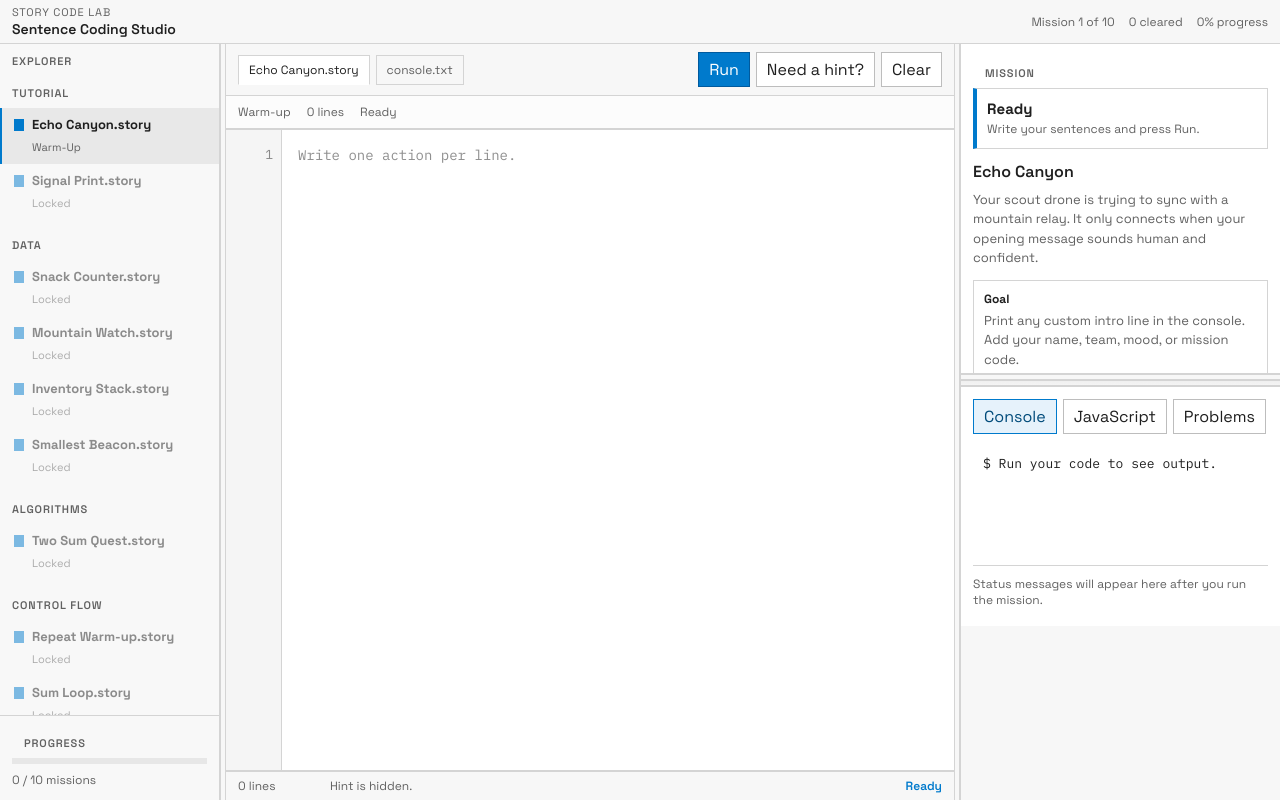
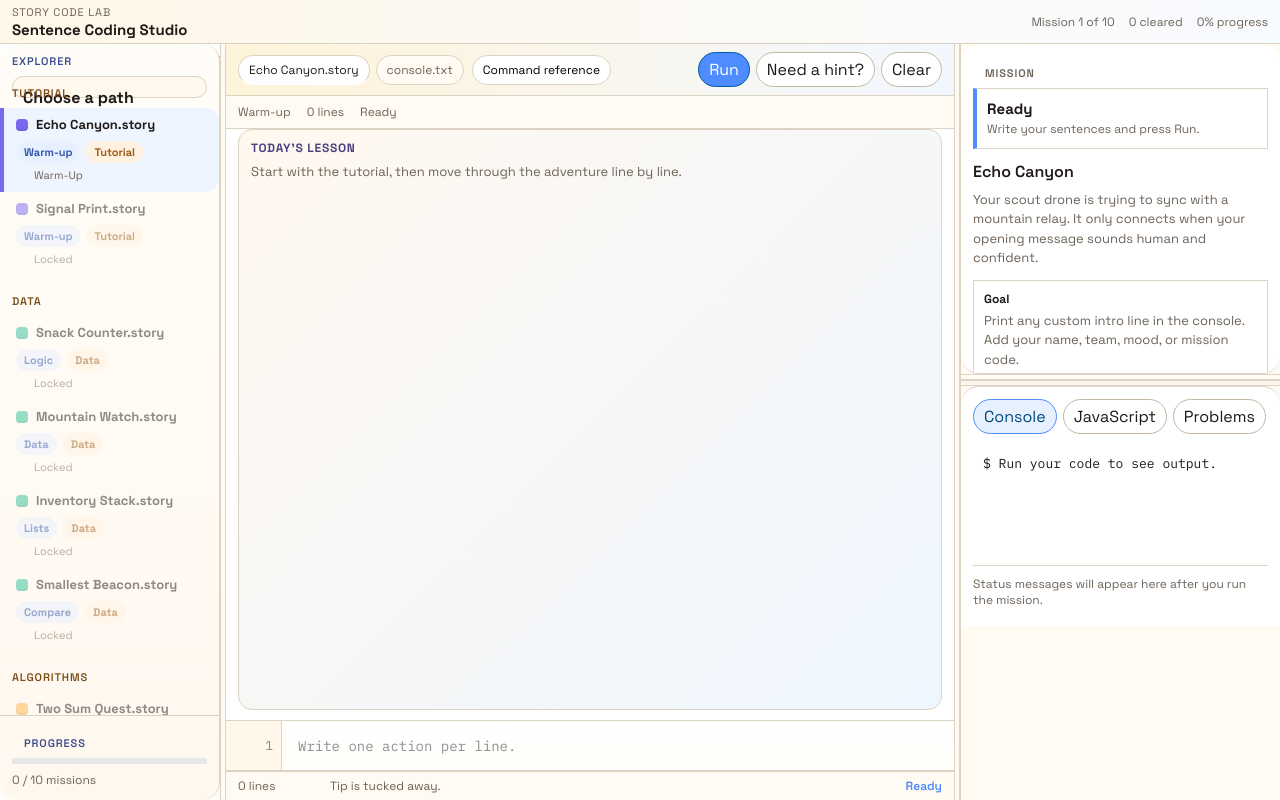
Before and after one commit to DH4410/LearnToCode, a Next.js app: page / in a window 1280 px wide. Built offline with nearby package versions, Linux system fonts and the light colour scheme.

Commit message:
feat: enhance UI with new tutorial and command reference panels, improve styling and layout

```diff
--- a/app/globals.css
+++ b/app/globals.css
@@ -1,17 +1,22 @@
 :root {
-  --bg: #f3f3f3;
+  --bg: #f7f5ef;
   --panel: #ffffff;
-  --panel-muted: #f7f7f7;
-  --sidebar: #f8f8f8;
-  --border: #d4d4d4;
-  --border-strong: #bdbdbd;
-  --text: #1f1f1f;
-  --muted: #616161;
-  --accent: #007acc;
-  --accent-soft: #e6f2fb;
-  --success: #1a7f37;
-  --warning: #a15c00;
-  --error: #b42318;
+  --panel-muted: #fffaf2;
+  --sidebar: #fffdf8;
+  --border: #ddd3c4;
+  --border-strong: #c4b8a4;
+  --text: #1f1a17;
+  --muted: #6d6258;
+  --accent: #4e8cff;
+  --accent-soft: #e7f0ff;
+  --success: #1f9d55;
+  --warning: #c16b06;
+  --error: #d64545;
+  --tutorial: #7b68ee;
+  --tutorial-soft: #efeaff;
+  --mint: #2fbf9a;
+  --sun: #ffb347;
+  --coral: #ff7f6b;
 }
 
 * {
@@ -29,6 +34,10 @@ body {
   background: var(--bg);
   color: var(--text);
   font-family: var(--font-space-grotesk, "Segoe UI", sans-serif);
+  background-image:
+    radial-gradient(circle at top left, rgba(78, 140, 255, 0.12), transparent 32%),
+    radial-gradient(circle at top right, rgba(255, 179, 71, 0.16), transparent 28%),
+    linear-gradient(180deg, #fffdf8 0%, #f7f5ef 100%);
 }
 
 button,
@@ -45,7 +54,7 @@ textarea {
   height: 100%;
   display: grid;
   grid-template-rows: 44px minmax(0, 1fr);
-  background: var(--panel);
+  background: linear-gradient(180deg, #ffffff 0%, #fffdfb 100%);
 }
 
 .workspace-body {
@@ -61,7 +70,7 @@ textarea {
   gap: 16px;
   padding: 0 12px;
   border-bottom: 1px solid var(--border);
-  background: var(--panel-muted);
+  background: linear-gradient(90deg, #fff7e8 0%, #f8fbff 100%);
 }
 
 .brand-block {
@@ -80,8 +89,8 @@ textarea {
 
 .brand-block h1 {
   margin: 1px 0 0;
-  font-size: 14px;
-  font-weight: 600;
+  font-size: 15px;
+  font-weight: 700;
 }
 
 .topbar-stats {
@@ -99,9 +108,79 @@ textarea {
   grid-template-columns: 220px 6px minmax(0, 1fr) 6px 320px;
 }
 
+.tutorial-banner {
+  display: grid;
+  grid-template-columns: auto minmax(0, 1fr) auto;
+  gap: 16px;
+  align-items: center;
+  margin: 12px;
+  padding: 14px;
+  border: 1px solid var(--border-strong);
+  border-radius: 18px;
+  background: linear-gradient(135deg, #fff7df 0%, #eef6ff 55%, #f8f2ff 100%);
+  box-shadow: 0 10px 30px rgba(72, 62, 52, 0.08);
+}
+
+.tutorial-badge {
+  align-self: start;
+  padding: 6px 10px;
+  border-radius: 999px;
+  background: var(--tutorial);
+  color: #fff;
+  font-size: 11px;
+  font-weight: 700;
+  text-transform: uppercase;
+  letter-spacing: 0.08em;
+}
+
+.tutorial-content h2 {
+  margin: 0 0 6px;
+  font-size: 20px;
+}
+
+.tutorial-content p {
+  margin: 0;
+  color: var(--muted);
+  line-height: 1.5;
+}
+
+.tutorial-steps {
+  display: grid;
+  grid-template-columns: repeat(3, minmax(0, 1fr));
+  gap: 10px;
+  margin-top: 12px;
+}
+
+.tutorial-step {
+  padding: 10px;
+  border: 1px solid var(--border);
+  border-radius: 14px;
+  background: rgba(255, 255, 255, 0.8);
+}
+
+.tutorial-step strong {
+  display: block;
+  margin-bottom: 4px;
+  color: #2b2430;
+}
+
+.tutorial-step span {
+  color: var(--muted);
+  font-size: 13px;
+  line-height: 1.4;
+}
+
+.tutorial-actions {
+  display: flex;
+  flex-direction: column;
+  gap: 8px;
+  min-width: 180px;
+}
+
 .panel-surface {
   min-height: 0;
   background: var(--panel);
+  border-radius: 18px;
 }
 
 .resize-handle {
@@ -137,7 +216,7 @@ textarea {
   display: grid;
   grid-template-rows: auto minmax(0, 1fr) auto;
   border-right: 1px solid var(--border);
-  background: var(--sidebar);
+  background: linear-gradient(180deg, #fffdf8 0%, #fff8ef 100%);
 }
 
 .section-label {
@@ -149,6 +228,33 @@ textarea {
   text-transform: uppercase;
 }
 
+.section-label-accent {
+  color: #3b4d8c;
+}
+
+.section-label-category {
+  color: #7a4c1a;
+}
+
+.explorer-note {
+  margin: 0 12px 10px;
+  padding: 10px;
+  border: 1px solid var(--border);
+  border-radius: 14px;
+  background: #fff8ec;
+}
+
+.explorer-note strong {
+  display: block;
+  margin-bottom: 3px;
+}
+
+.explorer-note span {
+  color: var(--muted);
+  font-size: 12px;
+  line-height: 1.4;
+}
+
 .mission-list {
   min-height: 0;
   overflow: auto;
@@ -158,20 +264,23 @@ textarea {
   width: 100%;
   padding: 8px 12px;
   border: 0;
-  border-left: 2px solid transparent;
+  border-left: 4px solid transparent;
   background: transparent;
   color: var(--text);
   text-align: left;
   cursor: pointer;
+  border-radius: 0 14px 14px 0;
+  transition: transform 140ms ease, background-color 140ms ease, border-color 140ms ease;
 }
 
 .mission-card:hover:not(:disabled) {
-  background: #efefef;
+  background: #fff5db;
+  transform: translateX(2px);
 }
 
 .mission-card.active {
-  background: #e8e8e8;
-  border-left-color: var(--accent);
+  background: #eef5ff;
+  border-left-color: var(--tutorial);
 }
 
 .mission-card.complete .mission-status {
@@ -192,9 +301,27 @@ textarea {
 }
 
 .file-icon {
-  width: 10px;
+  width: 12px;
   height: 12px;
   background: var(--accent);
+  border-radius: 4px;
+  box-shadow: inset 0 -2px 0 rgba(0, 0, 0, 0.08);
+}
+
+.file-icon-tutorial {
+  background: var(--tutorial);
+}
+
+.file-icon-data {
+  background: var(--mint);
+}
+
+.file-icon-algorithms {
+  background: var(--sun);
+}
+
+.file-icon-control-flow {
+  background: var(--coral);
 }
 
 .mission-status {
@@ -202,6 +329,29 @@ textarea {
   color: var(--muted);
   font-size: 11px;
   text-transform: capitalize;
+}
+
+.mission-pill-row {
+  display: flex;
+  flex-wrap: wrap;
+  gap: 6px;
+  margin-top: 8px;
+}
+
+.mission-pill {
+  display: inline-flex;
+  align-items: center;
+  padding: 4px 8px;
+  border-radius: 999px;
+  background: var(--accent-soft);
+  color: #3356aa;
+  font-size: 11px;
+  font-weight: 700;
+}
+
+.mission-pill-secondary {
+  background: #fff1df;
+  color: #9a5a15;
 }
 
 .sidebar-footer {
@@ -240,7 +390,7 @@ textarea {
   gap: 12px;
   padding: 8px 12px;
   border-bottom: 1px solid var(--border);
-  background: var(--panel-muted);
+  background: linear-gradient(90deg, #fff4d9 0%, #f2f7ff 100%);
 }
 
 .tab-row,
@@ -254,8 +404,9 @@ textarea {
 .file-tab {
   padding: 6px 10px;
   border: 1px solid var(--border);
-  background: var(--panel);
+  background: #fff;
   font-size: 12px;
+  border-radius: 999px;
 }
 
 .file-tab.active {
@@ -268,6 +419,15 @@ textarea {
   background: var(--panel-muted);
 }
 
+.command-tab {
+  margin-left: 2px;
+}
+
+.command-tab.active {
+  border-color: var(--accent);
+  background: #fff;
+}
+
 .primary-button,
 .secondary-button,
 .output-tab {
@@ -276,6 +436,7 @@ textarea {
   background: var(--panel);
   color: var(--text);
   cursor: pointer;
+  border-radius: 999px;
 }
 
 .primary-button {
@@ -297,7 +458,7 @@ textarea {
   border-bottom: 1px solid var(--border);
   color: var(--muted);
   font-size: 12px;
-  background: #fcfcfc;
+  background: #fffbf3;
 }
 
 .editor-shell {
@@ -306,14 +467,14 @@ textarea {
   grid-template-columns: 56px minmax(0, 1fr);
   border-top: 1px solid var(--border);
   border-bottom: 1px solid var(--border);
-  background: #ffffff;
+  background: linear-gradient(180deg, #ffffff 0%, #fffef9 100%);
 }
 
 .editor-gutter {
   min-height: 0;
   overflow: hidden;
   border-right: 1px solid var(--border);
-  background: #f5f5f5;
+  background: #fff7ea;
   color: #8a8a8a;
   font-family: var(--font-ibm-plex-mono, "Consolas", monospace);
   font-size: 13px;
@@ -348,7 +509,7 @@ textarea {
 
 .editor-highlight {
   color: #202020;
-  background: #ffffff;
+  background: linear-gradient(180deg, #ffffff 0%, #fffefa 100%);
   pointer-events: none;
 }
 
@@ -368,24 +529,24 @@ textarea {
 }
 
 .tok-command {
-  color: #005cc5;
-  font-weight: 600;
+  color: #2f6df6;
+  font-weight: 700;
 }
 
 .tok-type {
-  color: #6f42c1;
+  color: #8e44ad;
 }
 
 .tok-keyword {
-  color: #0366d6;
+  color: #1d7f6d;
 }
 
 .tok-string {
-  color: #22863a;
+  color: #b25a00;
 }
 
 .tok-number {
-  color: #b31d28;
+  color: #c0392b;
 }
 
 .tok-operator {
@@ -533,6 +694,36 @@ textarea {
   margin-top: 10px;
 }
 
+.command-popout {
+  position: fixed;
+  top: 66px;
+  right: 16px;
+  z-index: 50;
+  width: min(440px, calc(100vw - 32px));
+  max-height: calc(100vh - 92px);
+  overflow: auto;
+  padding: 12px;
+  border: 1px solid var(--border-strong);
+  background: #fff;
+  box-shadow: 0 18px 42px rgba(16, 24, 40, 0.18);
+}
+
+.command-popout-header {
+  display: flex;
+  align-items: center;
+  justify-content: space-between;
+  gap: 12px;
+  margin-bottom: 10px;
+  padding-bottom: 8px;
+  border-bottom: 1px solid var(--border);
+}
+
+.command-popout-header strong {
+  font-size: 13px;
+  text-transform: uppercase;
+  letter-spacing: 0.08em;
+}
+
 .guide-copy {
   margin: 6px 0 0;
   color: var(--muted);
@@ -566,6 +757,7 @@ textarea {
 
 .terminal-panel {
   border-top: 1px solid var(--border);
+  border-radius: 18px 18px 0 0;
 }
 
 .terminal-success {
@@ -652,6 +844,10 @@ textarea {
 }
 
 .terminal-panel .code-view {
+  background: #ffffff;
+}
+
+.terminal-panel .code-view {
   border-top: 0;
   border-left: 0;
   border-right: 0;
@@ -672,7 +868,7 @@ textarea {
   margin-bottom: 8px;
   padding: 8px 10px;
   border: 1px solid var(--border);
-  background: #f7f9fc;
+  background: #f5f7ff;
   color: var(--text);
 }
 
@@ -729,6 +925,40 @@ textarea {
   }
 }
 
+.lesson-strip {
+  margin: 0 12px 10px;
+  padding: 10px 12px;
+  border: 1px solid var(--border);
+  border-radius: 14px;
+  background: linear-gradient(135deg, #fff8ef, #eef6ff);
+}
+
+.lesson-strip strong {
+  display: block;
+  margin-bottom: 4px;
+  font-size: 12px;
+  text-transform: uppercase;
+  letter-spacing: 0.06em;
+  color: #4d4182;
+}
+
+.lesson-strip span {
+  color: var(--muted);
+  font-size: 13px;
+  line-height: 1.4;
+}
+
+.command-popout {
+  border-radius: 18px;
+}
+
+.command-popout-header {
+  position: sticky;
+  top: 0;
+  background: #fff;
+  z-index: 1;
+}
+
 @keyframes success-pulse {
   0%,
   100% {
@@ -766,6 +996,27 @@ textarea {
     min-height: 100vh;
   }
 
+  .command-popout {
+    position: static;
+    width: auto;
+    max-height: none;
+    margin: 12px;
+  }
+
+  .tutorial-banner {
+    grid-template-columns: 1fr;
+  }
+
+  .tutorial-steps {
+    grid-template-columns: 1fr;
+  }
+
+  .tutorial-actions {
+    min-width: 0;
+    flex-direction: row;
+    flex-wrap: wrap;
+  }
+
   .dock-row {
     display: none;
   }
@@ -781,6 +1032,10 @@ textarea {
 
   .editor-column {
     min-height: 520px;
+  }
+
+  .lesson-strip {
+    margin: 0 12px 10px;
   }
 
   .dock-row {
--- a/app/page.tsx
+++ b/app/page.tsx
@@ -32,6 +32,14 @@ const languageGuide = [
   "push 9 into nums",
   "show total",
   "print text",
+  "show score + 2",
+  "show number + number1 + number2 + number3",
+  "set lowest to smallest number in nums",
+  "set firstItem to first item in nums",
+  "set lastItem to last item in nums",
+  "set count to size of nums",
+  "set pair to index pair from nums that adds to target",
+  "show \"mission complete\"",
 ];
 
 type EditorIssue = {
@@ -411,6 +419,7 @@ export default function Home() {
   const editorGutterRef = useRef<HTMLDivElement | null>(null);
   const [showCommandsPanel, setShowCommandsPanel] = useState(false);
   const [successFlash, setSuccessFlash] = useState(false);
+  const [showTutorialCard, setShowTutorialCard] = useState(true);
 
   const activeChallenge = challenges[activeIndex];
   const program = drafts[activeChallenge.id] ?? "";
@@ -497,6 +506,7 @@ export default function Home() {
     setShowHint(false);
     setRunState("idle");
     setSuccessFlash(false);
+    setShowCommandsPanel(false);
   }, [activeChallenge]);
 
   useEffect(() => {
@@ -549,6 +559,15 @@ export default function Home() {
       setCelebration(`Mission complete: ${activeChallenge.title}`);
       setRunState("success");
       setSuccessFlash(true);
+
+      const nextChallengeIndex = Math.min(activeIndex + 1, challenges.length - 1);
+
+      if (nextChallengeIndex > activeIndex) {
+        setTimeout(() => {
+          setActiveIndex(nextChallengeIndex);
+        }, 350);
+      }
+
       return;
     }
 
@@ -799,6 +818,75 @@ export default function Home() {
     </div>
   );
 
+  const commandReferencePanel = showCommandsPanel ? (
+    <div className="command-popout" role="dialog" aria-label="Command reference">
+      <div className="command-popout-header">
+        <strong>Command Reference</strong>
+        <button
+          className="secondary-button"
+          onClick={() => setShowCommandsPanel(false)}
+          type="button"
+        >
+          Close
+        </button>
+      </div>
+      <p className="guide-copy">Quick patterns you can use anywhere in the missions.</p>
+      <div className="guide-list">
+        {languageGuide.map((line) => (
+          <code key={line} className="guide-line">
+            {line}
+          </code>
+        ))}
+      </div>
+    </div>
+  ) : null;
+
+  const tutorialPanel = showTutorialCard ? (
+    <div className="tutorial-banner" role="region" aria-label="Tutorial">
+      <div className="tutorial-badge">Start Here</div>
+      <div className="tutorial-content">
+        <h2>Learn by playing</h2>
+        <p>
+          This place mixes Scratch-style friendly steps with a code editor. Read the goal, write one line at a
+          time, then run it to see the console change.
+        </p>
+        <div className="tutorial-steps">
+          <div className="tutorial-step">
+            <strong>1. Read the mission</strong>
+            <span>Each level gives you a small job.</span>
+          </div>
+          <div className="tutorial-step">
+            <strong>2. Type your code</strong>
+            <span>Try simple variable words, lists, and show commands.</span>
+          </div>
+          <div className="tutorial-step">
+            <strong>3. Run and check</strong>
+            <span>The console and Problems panel tell you what happened.</span>
+          </div>
+        </div>
+      </div>
+      <div className="tutorial-actions">
+        <button className="primary-button" onClick={() => setActiveIndex(0)} type="button">
+          Start Tutorial
+        </button>
+        <button
+          className="secondary-button"
+          onClick={() => setShowCommandsPanel(true)}
+          type="button"
+        >
+          Open command tab
+        </button>
+        <button
+          className="secondary-button"
+          onClick={() => setShowTutorialCard(false)}
+          type="button"
+        >
+          Skip for now
+        </button>
+      </div>
+    </div>
+  ) : null;
+
   return (
     <main className="app-shell">
       <section className="ide-window">
@@ -817,10 +905,17 @@ export default function Home() {
           </div>
         </header>
 
+        {tutorialPanel}
+
         <section className="workspace-body">
           <section className="ide-grid" style={ideGridStyle}>
             <aside className="sidebar panel-surface">
-            <div className="section-label">Explorer</div>
+            <div className="section-label section-label-accent">Explorer</div>
+
+            <div className="explorer-note">
+              <strong>Choose a path</strong>
+              <span>Blue tags are friendly lessons. Locked missions open as you finish the one before.</span>
+            </div>
 
             <div className="mission-list">
               {(() => {
@@ -834,7 +929,7 @@ export default function Home() {
 
                 return Array.from(map.entries()).map(([category, items]) => (
                   <div key={category} style={{ marginBottom: 8 }}>
-                    <div className="section-label">{category}</div>
+                    <div className="section-label section-label-category">{category}</div>
                     {items.map((challenge) => {
                       const index = challenges.findIndex((ch) => ch.id === challenge.id);
                       const unlocked = canOpenChallenge(index);
@@ -855,8 +950,12 @@ export default function Home() {
                           type="button"
                         >
                           <div className="file-row">
-                            <span className="file-icon" />
+                            <span className={`file-icon file-icon-${category.toLowerCase().replace(/[^a-z]/g, "-")}`} />
                             <strong>{challenge.title}.story</strong>
+                          </div>
+                          <div className="mission-pill-row">
+                            <span className="mission-pill">{challenge.badge}</span>
+                            <span className="mission-pill mission-pill-secondary">{category}</span>
                           </div>
                           <span className="mission-status">
                             {complete ? "done" : unlocked ? challenge.badge.toLowerCase() : "locked"}
@@ -870,7 +969,7 @@ export default function Home() {
             </div>
 
             <div className="sidebar-footer">
-              <div className="section-label">Progress</div>
+              <div className="section-label section-label-accent">Progress</div>
               <div className="sidebar-progress">
                 <div className="progress-bar">
                   <div
@@ -906,6 +1005,13 @@ export default function Home() {
               <div className="tab-row">
                 <span className="file-tab active">{activeChallenge.title}.story</span>
                 <span className="file-tab muted">console.txt</span>
+                <button
+                  className={`file-tab command-tab ${showCommandsPanel ? "active" : ""}`}
+                  onClick={() => setShowCommandsPanel((current) => !current)}
+                  type="button"
+                >
+                  Command reference
+                </button>
               </div>
 
               <div className="action-row">
@@ -935,6 +1041,15 @@ export default function Home() {
               <span>{statusLabel}</span>
             </div>
 
+            <div className="lesson-strip">
+              <strong>Today&apos;s lesson</strong>
+              <span>
+                {activeIndex === 0
+                  ? "Start with the tutorial, then move through the adventure line by line."
+                  : `You are on mission ${activeIndex + 1}. Finish this one to unlock the next.`}
+              </span>
+            </div>
+
             <div className="editor-shell">
               <div className="editor-gutter" ref={editorGutterRef} aria-hidden="true">
                 {Array.from({ length: editorLineCount }, (_, index) => (
@@ -962,7 +1077,7 @@ export default function Home() {
 
             <div className="editor-footer">
               <span>{lineCount} lines</span>
-              <span>{showHint ? activeChallenge.hint : "Hint is hidden."}</span>
+              <span>{showHint ? activeChallenge.hint : "Tip is tucked away."}</span>
               <span className={`footer-status footer-status-${runState}`}>
                 {allProblems.length > 0
                   ? `${allProblems.length} problem${allProblems.length > 1 ? "s" : ""}`
@@ -1012,27 +1127,9 @@ export default function Home() {
                   <p>{activeChallenge.hint}</p>
                 </div>
               ) : null}
-                <div className="goal-box guide-box">
-                <button
-                  className="secondary-button"
-                  onClick={() => setShowCommandsPanel((s) => !s)}
-                  type="button"
-                >
-                  {showCommandsPanel ? "Hide reference" : "Command reference"}
-                </button>
-
-                {showCommandsPanel ? (
-                  <div style={{ marginTop: 8 }}>
-                    <p className="guide-copy">Quick syntax reference.</p>
-                    <div className="guide-list">
-                      {languageGuide.map((line) => (
-                        <code key={line} className="guide-line">
-                          {line}
-                        </code>
-                      ))}
-                    </div>
-                  </div>
-                ) : null}
+              <div className="goal-box guide-box">
+                <strong>Command reference</strong>
+                <p className="guide-copy">Open the tab above to see syntax examples.</p>
               </div>
               </div>
 
@@ -1077,6 +1174,7 @@ export default function Home() {
             </aside>
           </section>
         </section>
+        {commandReferencePanel}
       </section>
     </main>
   );
```
